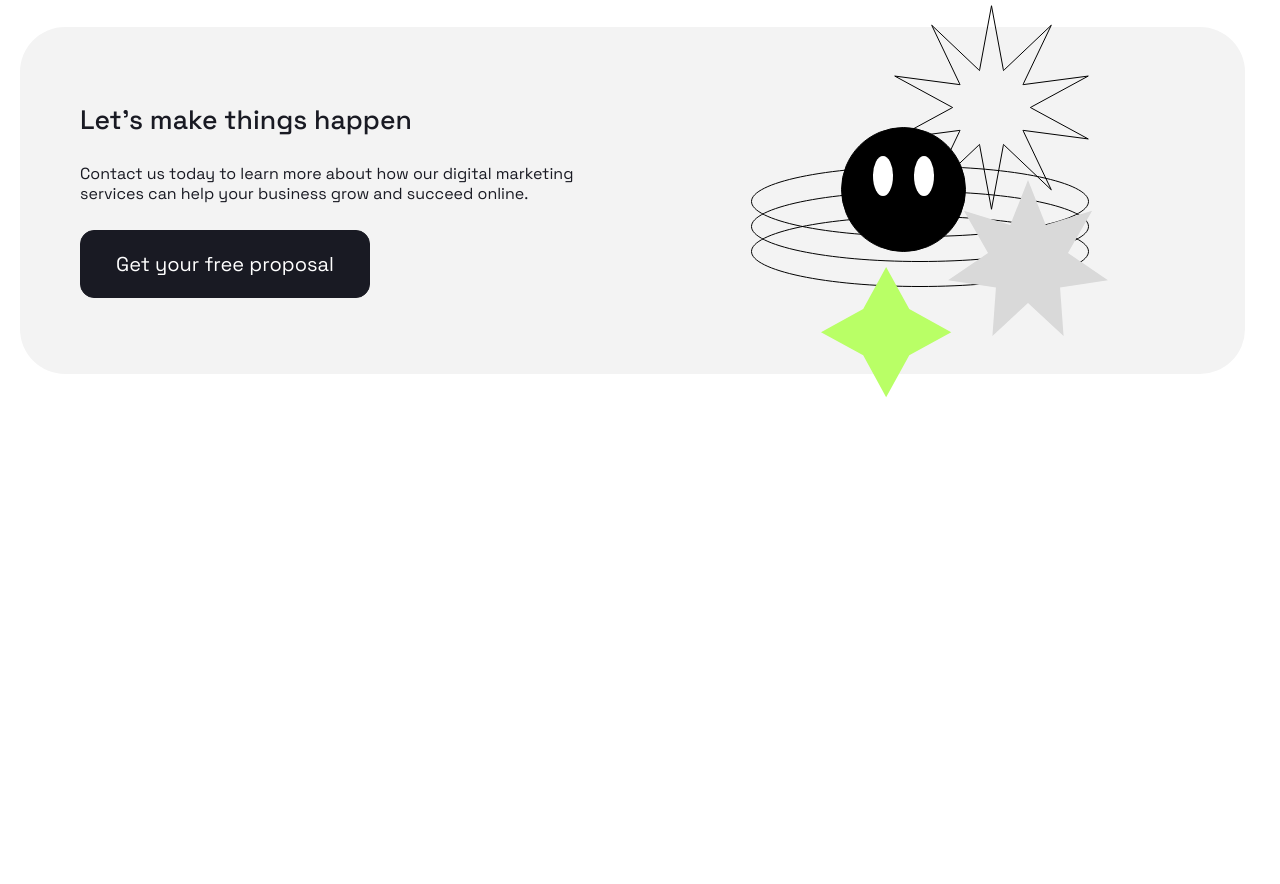
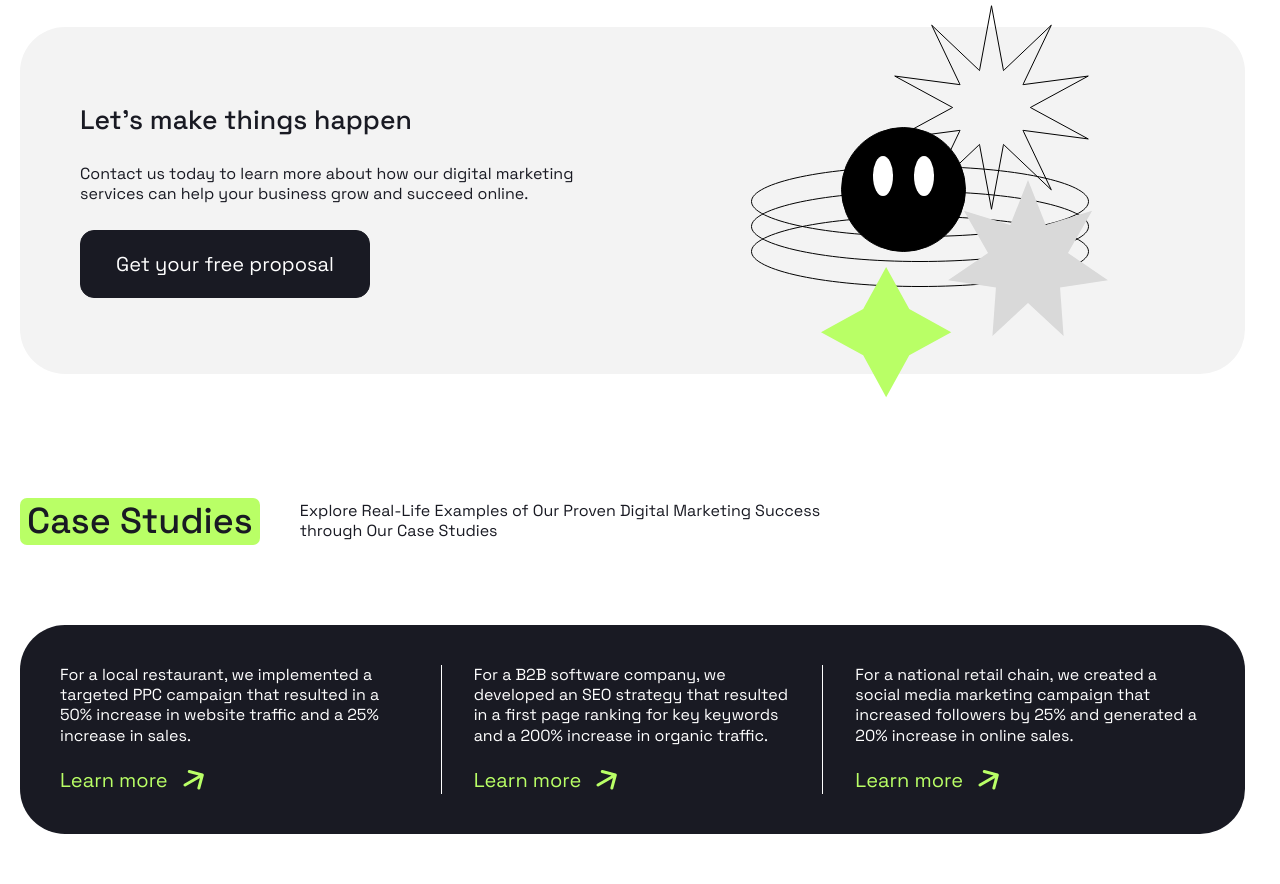
Before and after one commit to sabyrzhasul/positivus, a website: page src/index.html in a window 1280 px wide. Shown: the part 2113-2997 px from the top of the page. Before the commit the page ends 2561 px from the top, so only its background shows below. Drawn offline with nearby package versions, Linux system fonts and the light colour scheme; files that its build step writes are made by us from their sources.

Commit message:
feat: add studies section

```diff
--- a/src/index.html
+++ b/src/index.html
@@ -313,6 +313,53 @@
           </div>
         </div>
       </section>
+      <section class="section section--hidden-x container">
+        <header class="section__header">
+          <h2 class="section__title puddle-bg">Case Studies</h2>
+          <div class="section__description">
+            <p>Explore Real-Life Examples of Our Proven Digital Marketing Success through Our Case Studies</p>
+          </div>
+        </header>
+        <div class="section__body">
+          <div class="studies">
+            <ul class="studies__list">
+              <li class="studies__item">
+                <div class="studies__description">
+                  <p>For a local restaurant, we implemented a targeted PPC campaign that resulted in a 50% increase in website traffic and a 25% increase in sales.</p>
+                </div>
+                <a class="studies__link" href="/">
+                  <span>Learn more</span>
+                  <svg width="21" height="20" viewBox="0 0 21 20" fill="none" xmlns="http://www.w3.org/2000/svg">
+                    <path d="M1.25 13.701C0.532561 14.1152 0.286748 15.0326 0.700962 15.75C1.11518 16.4674 2.03256 16.7133 2.75 16.299L1.25 13.701ZM20.7694 5.38823C20.9838 4.58803 20.5089 3.76552 19.7087 3.55111L6.66874 0.0570541C5.86854 -0.157359 5.04603 0.317515 4.83162 1.11771C4.61721 1.91791 5.09208 2.74042 5.89228 2.95483L17.4834 6.06066L14.3776 17.6518C14.1631 18.452 14.638 19.2745 15.4382 19.4889C16.2384 19.7033 17.0609 19.2284 17.2753 18.4282L20.7694 5.38823ZM2.75 16.299L20.0705 6.29904L18.5705 3.70096L1.25 13.701L2.75 16.299Z" fill="#B9FF66"/>
+                  </svg>
+                </a>
+              </li>
+              <li class="studies__item">
+                <div class="studies__description">
+                  <p>For a B2B software company, we developed an SEO strategy that resulted in a first page ranking for key keywords and a 200% increase in organic traffic.</p>
+                </div>
+                <a class="studies__link" href="/">
+                  <span>Learn more</span>
+                  <svg width="21" height="20" viewBox="0 0 21 20" fill="none" xmlns="http://www.w3.org/2000/svg">
+                    <path d="M1.25 13.701C0.532561 14.1152 0.286748 15.0326 0.700962 15.75C1.11518 16.4674 2.03256 16.7133 2.75 16.299L1.25 13.701ZM20.7694 5.38823C20.9838 4.58803 20.5089 3.76552 19.7087 3.55111L6.66874 0.0570541C5.86854 -0.157359 5.04603 0.317515 4.83162 1.11771C4.61721 1.91791 5.09208 2.74042 5.89228 2.95483L17.4834 6.06066L14.3776 17.6518C14.1631 18.452 14.638 19.2745 15.4382 19.4889C16.2384 19.7033 17.0609 19.2284 17.2753 18.4282L20.7694 5.38823ZM2.75 16.299L20.0705 6.29904L18.5705 3.70096L1.25 13.701L2.75 16.299Z" fill="#B9FF66"/>
+                  </svg>
+                </a>
+              </li>
+              <li class="studies__item">
+                <div class="studies__description">
+                  <p>For a national retail chain, we created a social media marketing campaign that increased followers by 25% and generated a 20% increase in online sales.</p>
+                </div>
+                <a class="studies__link" href="/">
+                  <span>Learn more</span>
+                  <svg width="21" height="20" viewBox="0 0 21 20" fill="none" xmlns="http://www.w3.org/2000/svg">
+                    <path d="M1.25 13.701C0.532561 14.1152 0.286748 15.0326 0.700962 15.75C1.11518 16.4674 2.03256 16.7133 2.75 16.299L1.25 13.701ZM20.7694 5.38823C20.9838 4.58803 20.5089 3.76552 19.7087 3.55111L6.66874 0.0570541C5.86854 -0.157359 5.04603 0.317515 4.83162 1.11771C4.61721 1.91791 5.09208 2.74042 5.89228 2.95483L17.4834 6.06066L14.3776 17.6518C14.1631 18.452 14.638 19.2745 15.4382 19.4889C16.2384 19.7033 17.0609 19.2284 17.2753 18.4282L20.7694 5.38823ZM2.75 16.299L20.0705 6.29904L18.5705 3.70096L1.25 13.701L2.75 16.299Z" fill="#B9FF66"/>
+                  </svg>
+                </a>
+              </li>
+            </ul>
+          </div>
+        </div>
+      </section>
     </main>
     <dialog class="mobile-overlay visible-mobile" id="mobileOverlay">
       <form class="mobile-overlay__close-button-wrapper" method="dialog">
--- a/src/styles/sections/_index.scss
+++ b/src/styles/sections/_index.scss
@@ -1,2 +1,3 @@
 @forward 'hero';
 @forward 'services';
+@forward 'studies';
--- /dev/null
+++ b/src/styles/sections/_studies.scss
@@ -0,0 +1,71 @@
+@use '../helpers' as *;
+
+.studies {
+  @include desktop-above {
+    padding: 70px 60px;
+  }
+
+  @include mobile-above {
+    padding: 40px;
+    color: var(--color-light);
+    background-color: var(--color-dark);
+    border-radius: var(--border-radius-large);
+  }
+
+  &__list {
+    display: grid;
+    grid-template-columns: repeat(3, 1fr);
+
+    @include mobile {
+      scroll-snap-type: x mandatory;
+      overflow-x: scroll;
+      width: 100vw;
+      column-gap: 20px;
+    }
+  }
+
+  &__item {
+    --studiesItemPaddingX: 64px;
+
+    display: flex;
+    flex-direction: column;
+    row-gap: 20px;
+
+    @include desktop {
+      --studiesItemPaddingX: 32px;
+    }
+
+    @include mobile-above {
+      &:not(:first-child) {
+        padding-left: var(--studiesItemPaddingX);
+      }
+
+      &:not(:last-child) {
+        padding-right: var(--studiesItemPaddingX);
+        border-right: 1px solid var(--color-light);
+      }
+    }
+
+    @include mobile {
+      min-width: 350px;
+      padding: 42px 50px;
+      color: var(--color-light);
+      background-color: var(--color-dark);
+      border-radius: var(--border-radius-large);
+      scroll-snap-align: start;
+    }
+  }
+
+  &__link {
+    display: inline-flex;
+    align-items: center;
+    column-gap: 15px;
+    font-size: 20px;
+    line-height: 1.4;
+    color: var(--color-accent);
+
+    @include hover {
+      opacity: 0.7;
+    }
+  }
+}
```
